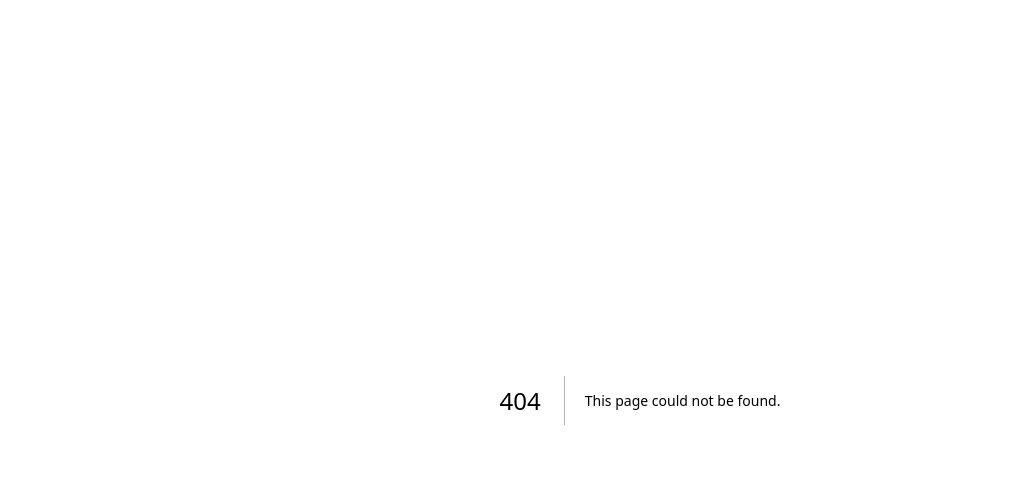
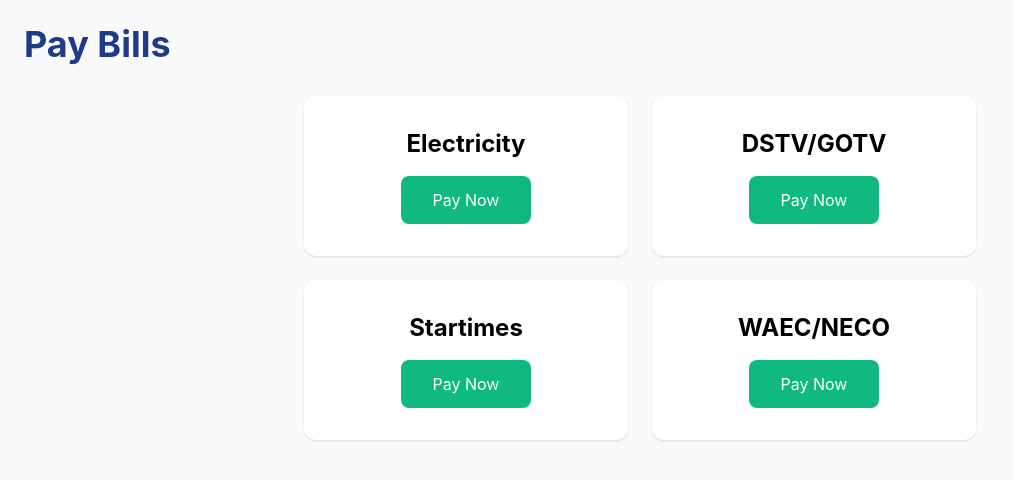
Before and after one commit to Lamido007/Dududata, a Next.js app: page /pages/pages/bills in a window 1280 px wide. Before the commit this address had no page. Shown: the top 480 px of the page, without its empty margins (0-1013 px from the left). Built offline with nearby package versions, Linux system fonts and the light colour scheme.

Commit message:
Create Bills component for bill payment options

```diff
--- /dev/null
+++ b/pages/pages/pages/bills.js
@@ -0,0 +1,15 @@
+export default function Bills() {
+  return (
+    <div className="min-h-screen bg-gray-50 p-6">
+      <h1 className="text-4xl font-bold text-primary mb-8">Pay Bills</h1>
+      <div className="max-w-2xl mx-auto grid gap-6 md:grid-cols-2">
+        {['Electricity', 'DSTV/GOTV', 'Startimes', 'WAEC/NECO'].map(item => (
+          <div key={item} className="bg-white p-8 rounded-xl shadow text-center">
+            <h3 className="text-2xl font-bold mb-4">{item}</h3>
+            <button className="bg-accent text-white px-8 py-3 rounded-lg">Pay Now</button>
+          </div>
+        ))}
+      </div>
+    </div>
+  )
+}
```
